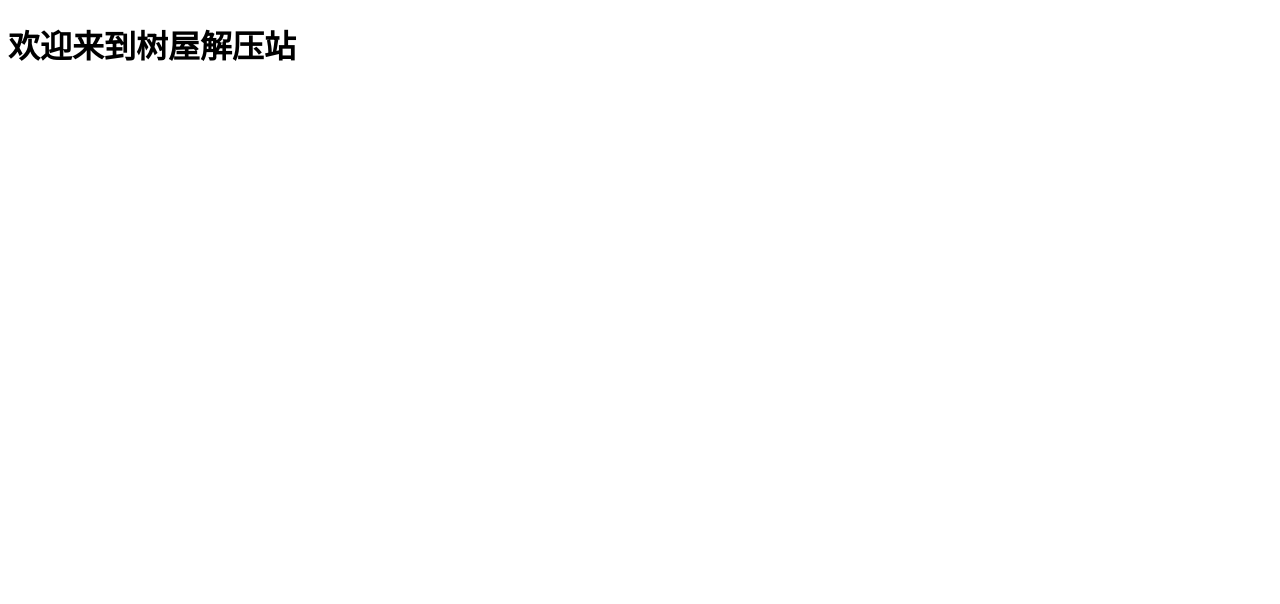
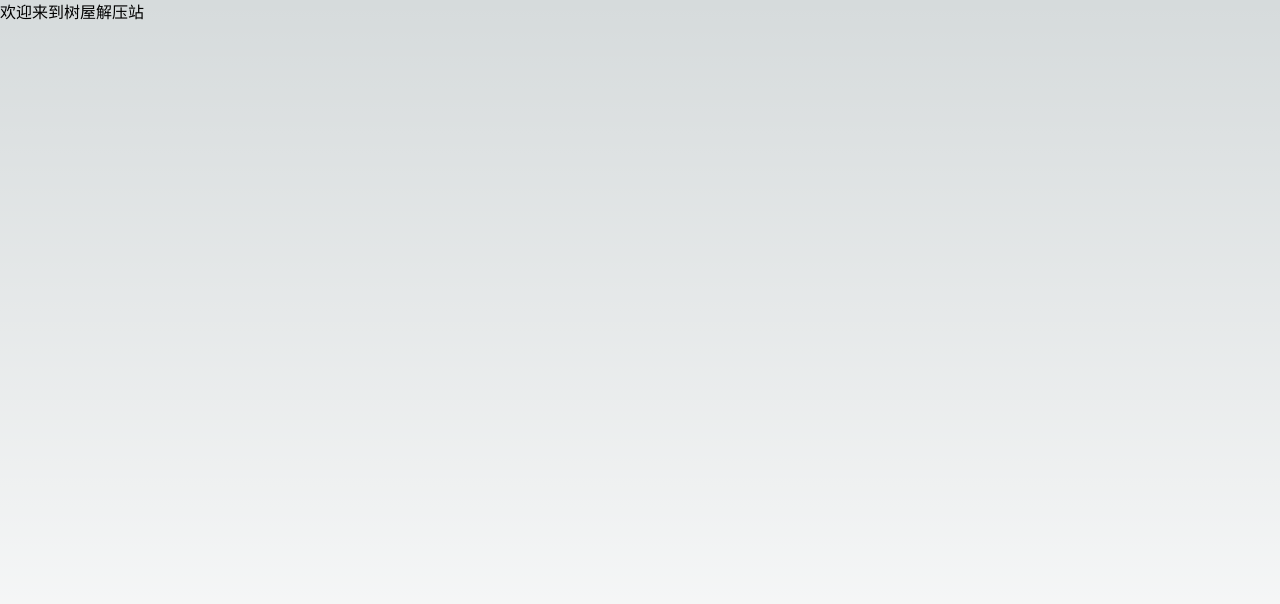
Before and after one commit to Silemiao/treehouse-relax, a Next.js app: page / in a window 1280 px wide. Shown: the top 604 px of the page. Built offline with nearby package versions, Linux system fonts and the light colour scheme.

Commit message:
添加根布局文件和全局样式

```diff
--- /dev/null
+++ b/src/app/globals.css
@@ -0,0 +1,20 @@
+@tailwind base;
+@tailwind components;
+@tailwind utilities;
+
+:root {
+  --foreground-rgb: 0, 0, 0;
+  --background-start-rgb: 214, 219, 220;
+  --background-end-rgb: 255, 255, 255;
+}
+
+body {
+  color: rgb(var(--foreground-rgb));
+  background: linear-gradient(
+    to bottom,
+    transparent,
+    rgb(var(--background-end-rgb))
+  )
+  rgb(var(--background-start-rgb));
+  min-height: 100vh;
+}
--- /dev/null
+++ b/src/app/layout.tsx
@@ -0,0 +1,22 @@
+import type { Metadata } from 'next'
+import { Inter } from 'next/font/google'
+import './globals.css'
+
+const inter = Inter({ subsets: ['latin'] })
+
+export const metadata: Metadata = {
+  title: '树屋解压站',
+  description: '一个帮助你放松和解压的温馨小站',
+}
+
+export default function RootLayout({
+  children,
+}: {
+  children: React.ReactNode
+}) {
+  return (
+    <html lang="zh">
+      <body className={inter.className}>{children}</body>
+    </html>
+  )
+}
```
